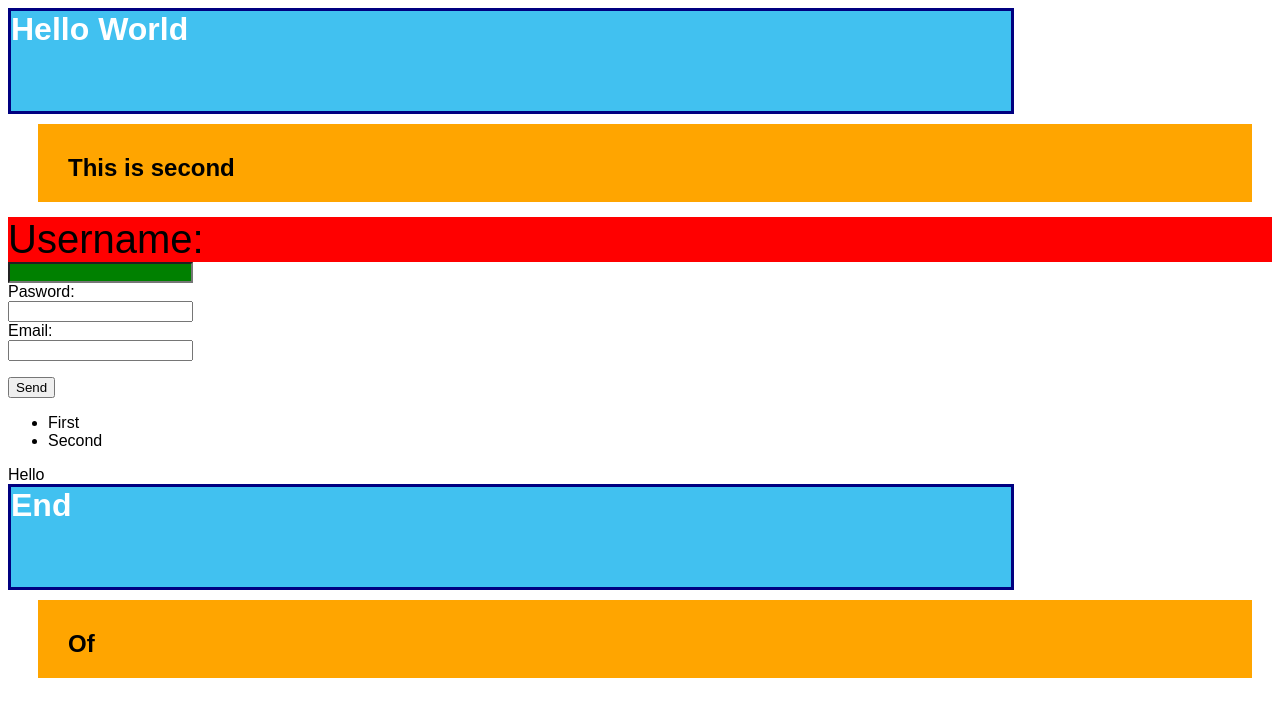
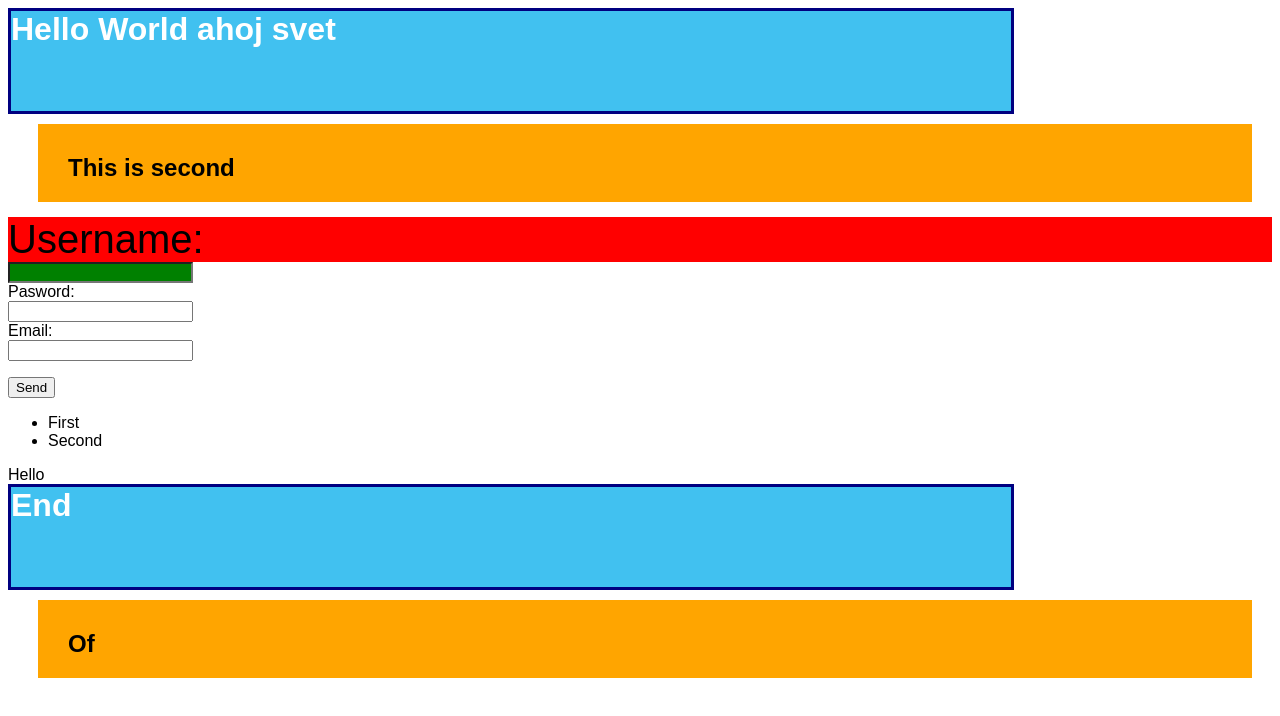
Before and after one commit to Maranel/maranel.github.io, a plain HTML site: page index.html in a window 1280 px wide. Drawn offline with Linux system fonts and the light colour scheme.

Commit message:
Update index.html

```diff
--- a/index.html
+++ b/index.html
@@ -10,7 +10,7 @@
 <!-- partial:index.partial.html -->
 <body>
 <header attributet1="something">
-<h1> Hello World</h1>
+<h1> Hello World ahoj svet</h1>
 <h2>This is second</h2>
 </header>
 <form action="">
```
